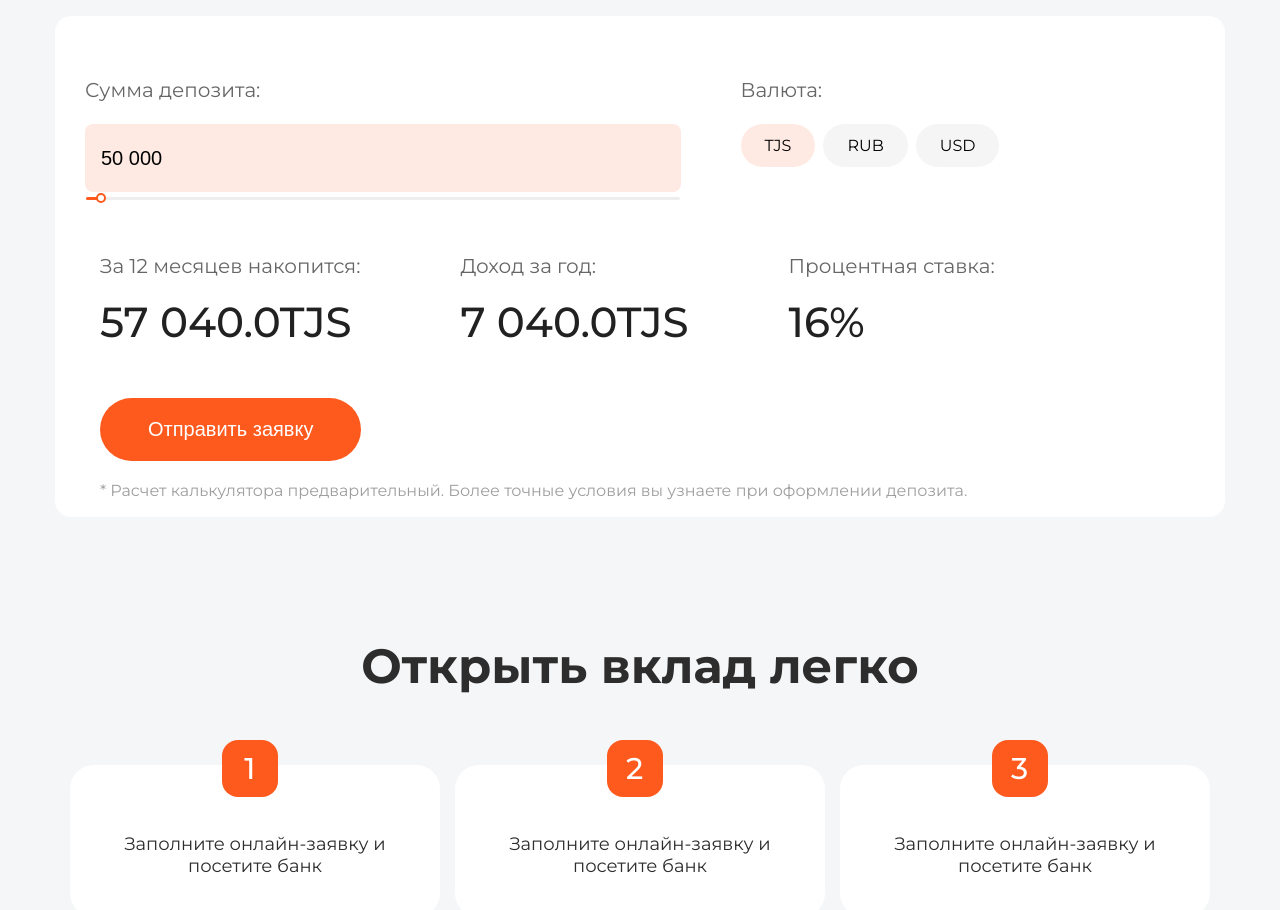
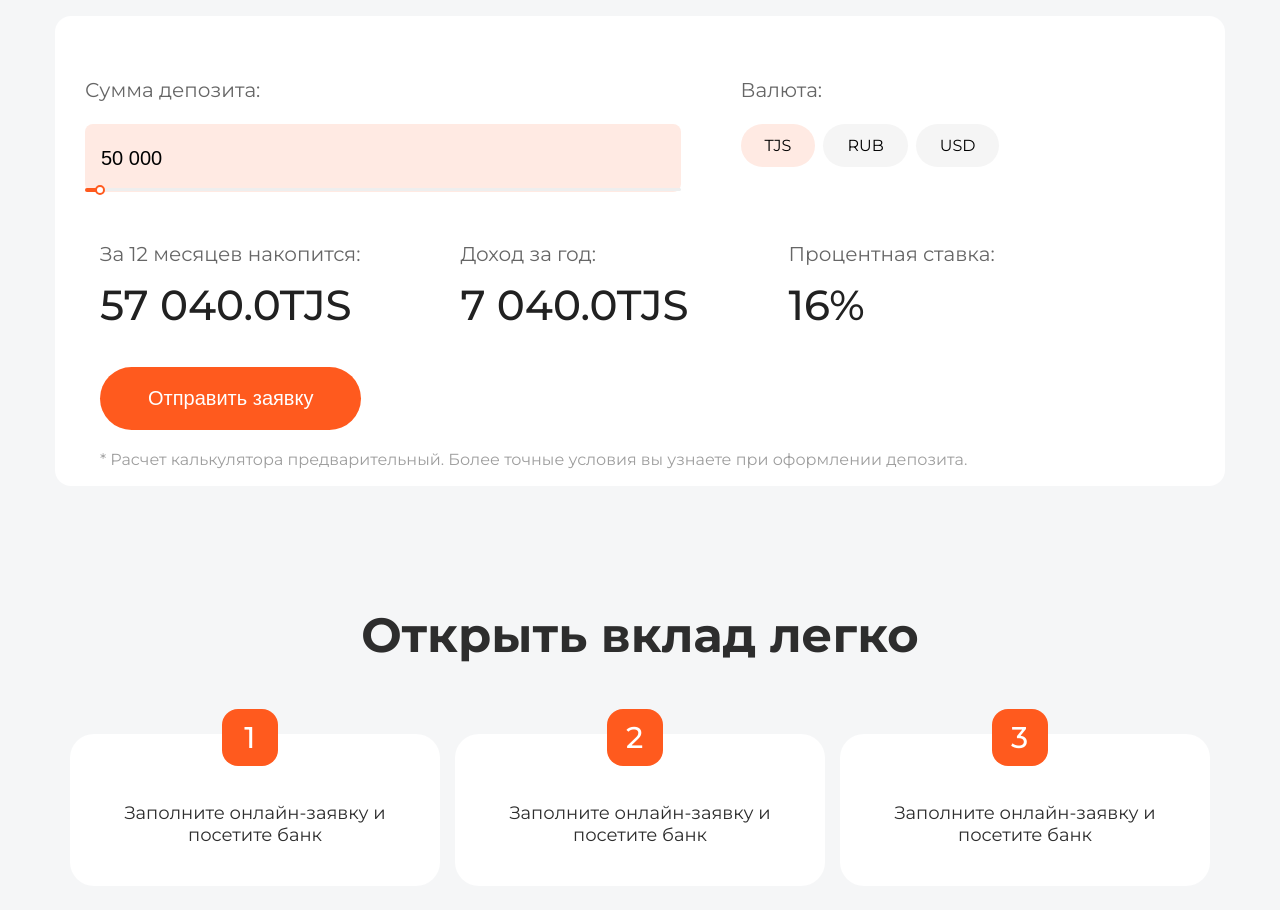
Before and after one commit to islom-sattorov/Kafolat-humo-landing, a React (Create React App) app: page / in a window 1280 px wide. Shown: the part 2020-2930 px from the top of the page. Built offline with nearby package versions, Linux system fonts and the light colour scheme.

Commit message:
slider css fix

```diff
--- a/src/Components/Сalculator/Calculator.module.css
+++ b/src/Components/Сalculator/Calculator.module.css
@@ -16,6 +16,7 @@
 .calculatorContainer .sliderContainer .calculate{
     margin: 0px 15px 0px 0px;
     padding-bottom: 30px;
+    position: relative;
 }
 
 .calculatorContainer .sliderContainer .calculate input{
@@ -29,28 +30,32 @@
     line-height: 24px;
     grid-column: 1 / 3;
     overflow: hidden;
+    position: relative;
 }
 
 /* Slider */
-.slider {
-    /* padding-right: 40px; */
-    border: 1px solid transparent;
-    overflow: hidden;
+.calculatorContainer .sliderContainer .calculate .slider {
+    border-radius: 10px;
+    height: 9px;
+    margin: -8px 0px 0px 0px;
+    width: 100%;
+    position: absolute !important;
+    /* overflow: hidden; */
 }
 
-.slider > div > span {
+.calculatorContainer .sliderContainer .calculate .slider > div > span {
     display: none !important;
 }
 
-.slider > div > div > div {
+.calculatorContainer .sliderContainer .calculate .slider > div > div > div {
     background: #FF5A1E !important;
+    height: 4px !important;
 }
 
-.slider > div > div > span > div {
+.calculatorContainer .sliderContainer .calculate  .slider > div > div > span > div {
     background: #FFFFFF !important;
     border: 2px solid #FF5A1E !important;
 }
-
 /* Slider */
 
 
@@ -107,7 +112,7 @@
     justify-content: flex-end;
     flex-direction: column;
     margin-right: 50px;
-    padding-bottom: 44px;
+    padding-bottom: 30px;
 }
 
 .totalResultTitle, .realResultTitle, .percentResultTitle{
@@ -121,7 +126,7 @@
     font-size: 36px;
     line-height: 64px;
     color: #212121;
-	margin-top: 10px;
+	margin-top: 5px;
 }
 
 .amountResult .realResultAmount .percent span{
```
